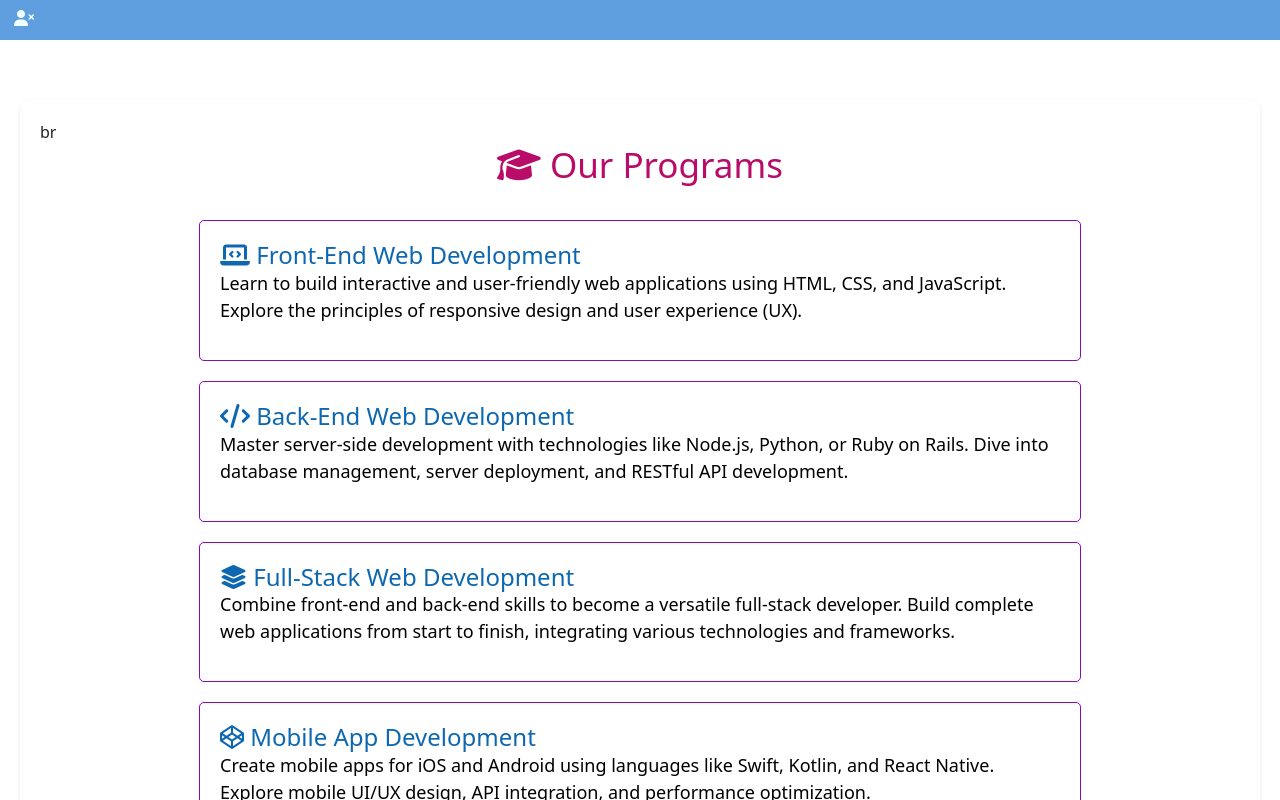
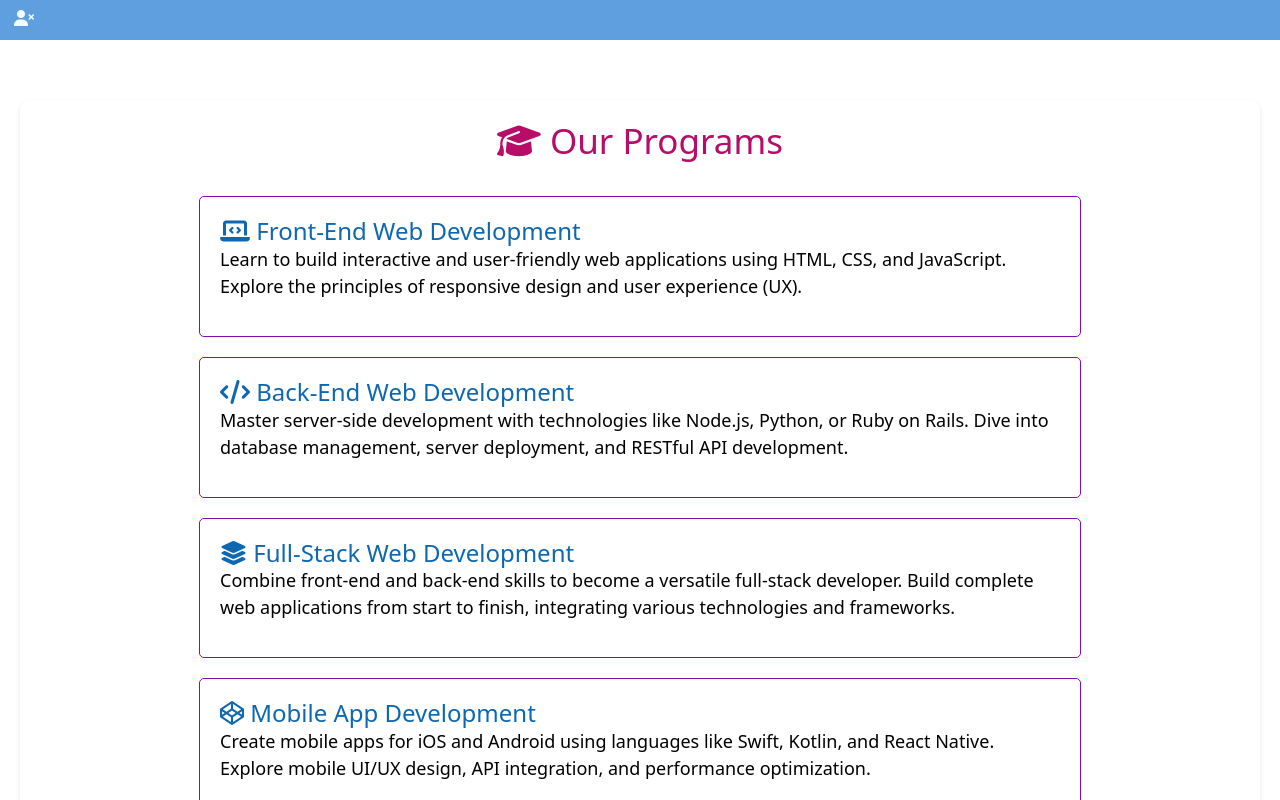
Before and after one commit to adhikary-dipankar/Student, an Angular app: page /programs in a window 1280 px wide. Shown: the top 800 px of the page. Built offline with nearby package versions, Linux system fonts and the light colour scheme; a web font is replaced by a local one.

Commit message:
Update programs.component.html

```diff
--- a/src/app/programs/programs.component.html
+++ b/src/app/programs/programs.component.html
@@ -1,6 +1,5 @@
 <section>
     <div class="programs-container">
-      br
       <h1><i class="fas fa-graduation-cap"></i> Our Programs</h1>
       <br>
 
```
